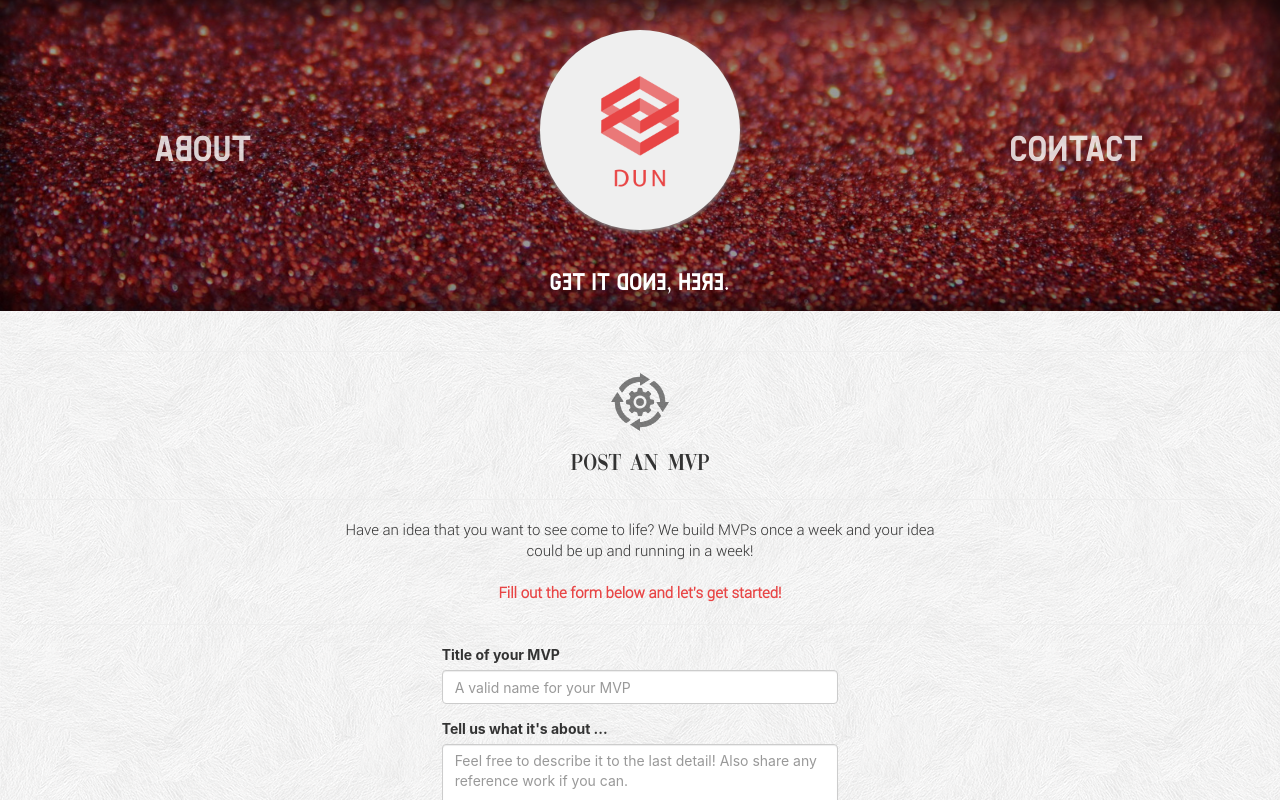
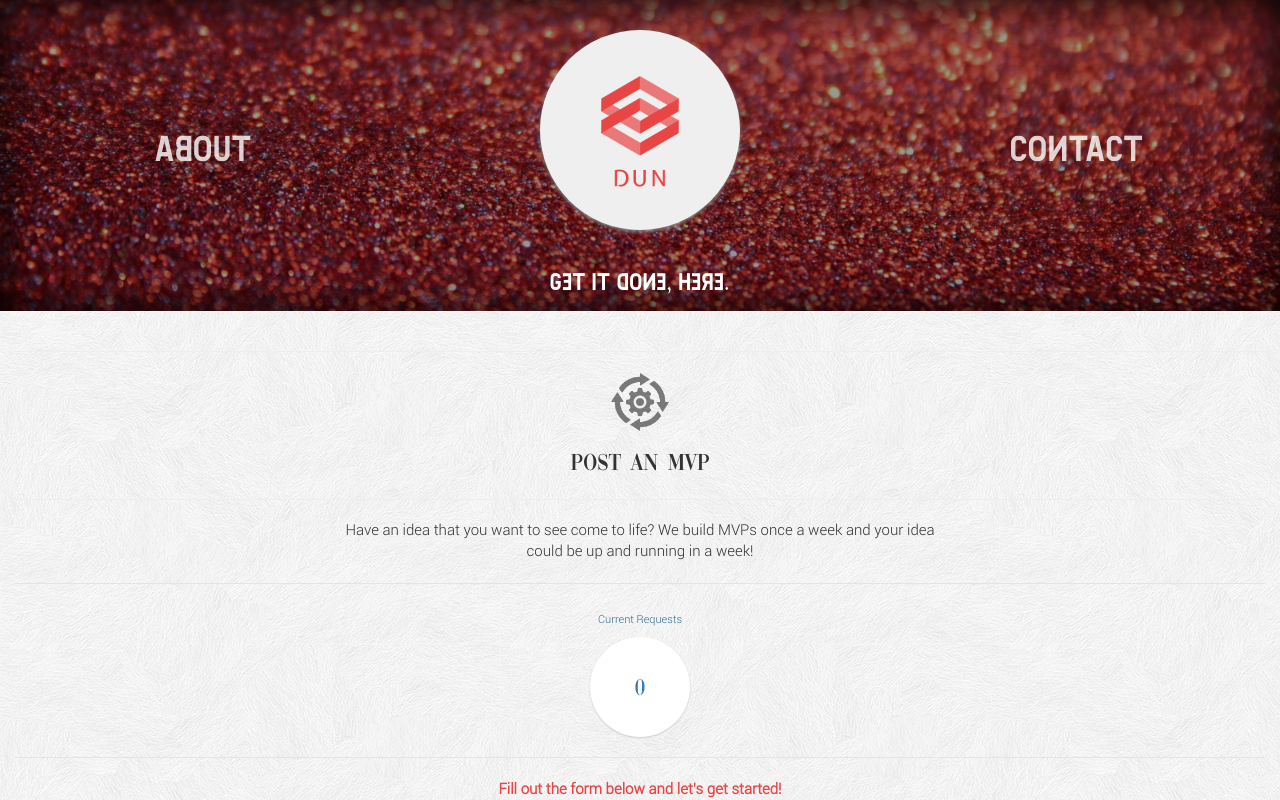
Before and after one commit to stonebinox/dun-frontend, a React app: page / in a window 1280 px wide. Shown: the top 800 px of the page. Built offline with nearby package versions, Linux system fonts and the light colour scheme; no server answers.

Commit message:
Added counter to view current requests made

```diff
--- a/src/App.js
+++ b/src/App.js
@@ -29,10 +29,6 @@ class App extends Component {
       method: 'get',
       error: function(err) {
         console.log(err);
-      },
-      success: function(response) {
-        // response = JSON.parse(response);
-        console.log(response);
       }
     });
   }
--- a/src/RequestForm.js
+++ b/src/RequestForm.js
@@ -22,9 +22,11 @@ export class RequestForm extends Component {
             },
             formDisplay: 'block',
             payDisplay: 'none',
-            requestId: null
+            requestId: null,
+            currentRequestCount: 0
         };
         this.validateFields = this.validateFields.bind(this);
+        this.countAllRequests();
     }
 
     validateEmail(email) {
@@ -114,6 +116,27 @@ export class RequestForm extends Component {
 
     }
 
+    countAllRequests() {
+        let that = this;
+        $.ajax({
+            url: "https://dun-backend.herokuapp.com/api/request/countAllRequests",
+            method: "get",
+            data: {
+                status_id: 1
+            },
+            error: function(err) {
+                console.log(err);
+            },
+            success: function(response) {
+                response = JSON.parse(response);
+                response = response.data;
+                that.setState({
+                    currentRequestCount: response
+                });
+            }
+        });
+    }
+
     render() {
         return (
             <div className="request-form-holder">
@@ -125,7 +148,13 @@ export class RequestForm extends Component {
                     <h3 className="text-center">Post An MVP</h3>
                     <hr/>
                     <p className="text-center">Have an idea that you want to see come to life? We build MVPs once a week and your idea could be up and running in a week!</p>
-                    <br/>
+                    <hr className="dark"/>
+                    <p className="text-center text-info small">Current Requests</p>
+                    <div className="circle">
+                        <br/>
+                        <h3 className="text-center text-primary">{this.state.currentRequestCount}</h3>
+                    </div>
+                    <hr className="dark"/>
                     <p className="text-center text-red" style={{display: this.state.formDisplay}}><strong>Fill out the form below and let's get started!</strong></p>
                     <hr/>
                     <div className="row">
--- a/src/RequestForm.scss
+++ b/src/RequestForm.scss
@@ -67,4 +67,21 @@ $red: #E84545;
     .text-red {
         color: $red;
     }
+
+    .circle {
+        width: 100px;
+        height: 100px;
+        border-radius: 100px;
+        box-shadow: 0px 1px 2px #cccccc;
+        background-color: #ffffff;
+        text-align: center;
+        margin: 0 auto;
+        margin-top: 10px;
+    }
+
+    hr.dark {
+        height: 1px;
+        border: 0;
+        border-top: 1px solid #e4e4e4;
+    }
 }
```
